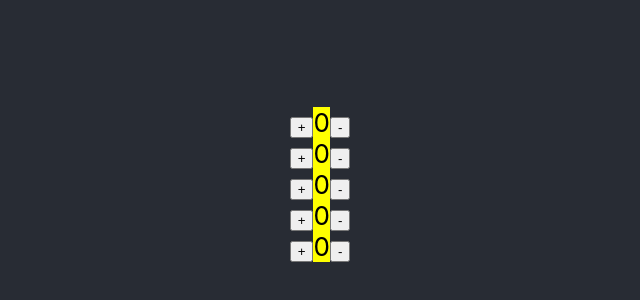
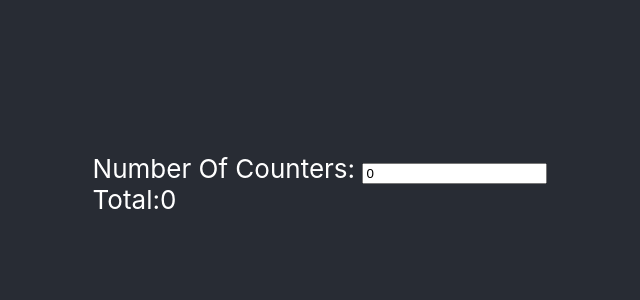
Before and after one commit to theroadof/React-Counter, a React (Create React App) app: page / in a window 1280 px wide. Shown: the part 216-516 px from the top of the page, without its empty margins (320-960 px from the left). Built offline with nearby package versions, Linux system fonts and the light colour scheme.

Commit message:
[CountTotal][Teddy]feature:implement count total

```diff
--- a/src/App.js
+++ b/src/App.js
@@ -6,7 +6,7 @@ import CounterGroup from './Components/CounterGroup';
 function App() {
   return (
     <div className="App-header">
-      <CounterGroup number={5} />
+      <CounterGroup/>
     </div>
   );
 }
--- a/src/Components/Counter/index.jsx
+++ b/src/Components/Counter/index.jsx
@@ -12,12 +12,14 @@ class Counter extends React.Component{
         this.setState((preState)=>(
            {number: preState.number+1}
         ))
+        this.props.parent.getCount(this,1)
     }
 
     decrease = () => {
         this.setState({
             number: this.state.number-1
         })
+        this.props.parent.getMinusCount(this,1)
     }
 
     render(){
--- a/src/Components/CounterGroup/index.jsx
+++ b/src/Components/CounterGroup/index.jsx
@@ -1,17 +1,48 @@
-import React from 'react';
+import React,{Component} from 'react';
 import Counter from '../Counter';
 
 class CounterGroup extends React.Component{
     constructor(props){
         super(props)
+        this.setNumber = this.setNumber.bind(this)
+        this.state = {
+            number: 0,
+            total: 0
+        }
+    }
+
+    getCount=(result,number)=>{
+        this.setState({
+            total: this.state.total+number
+        })
+    }
+
+    getMinusCount=(result,number)=>{
+        this.setState({
+            total: this.state.total-number
+        })
+    }
+
+    setNumber(number){
+        var value = Number(number.target.value)
+        if(!isNaN(value)){
+            this.setState({
+                number: value,
+                total: 0
+            })
+        }else{
+            alert("error input!")
+        }
     }
 
     render() {
         return(
             <div>
-                {new Array(this.props.number).fill(0).map((value,index)=>(
-                    <Counter key={index}/>
-                ))}
+                Number Of Counters: <input type='text' onChange={this.setNumber} defaultValue={this.state.number}></input>
+                <br/>
+                <div>Total:{this.state.total}</div>
+                {new Array(this.state.number).fill(0).map((value,index)=>(<Counter parent={this} key={index}/>))}
+
             </div>
         )
     }
```
